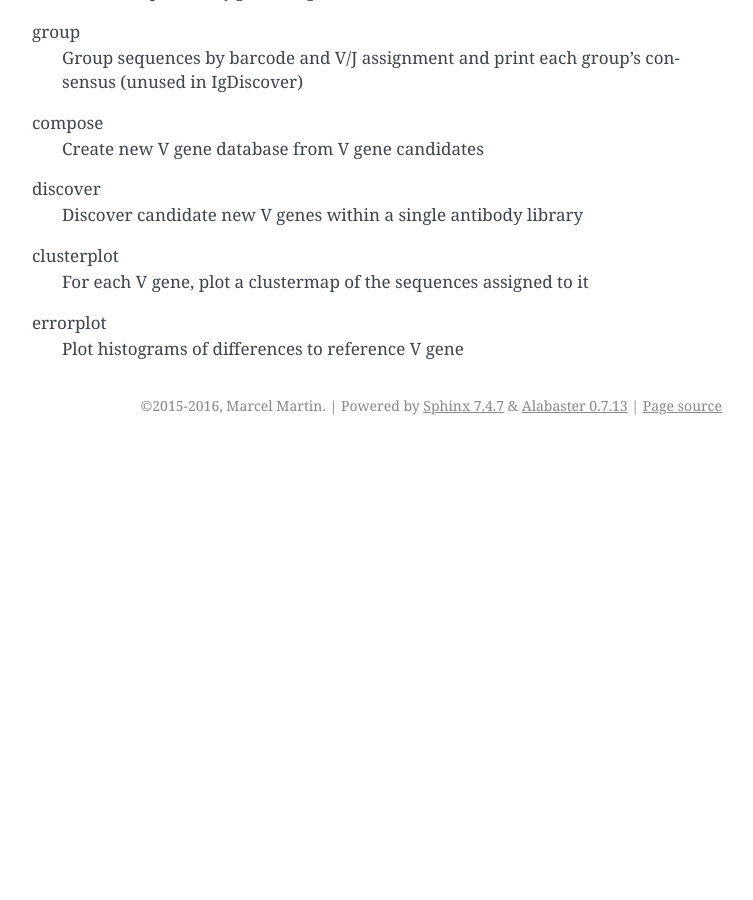
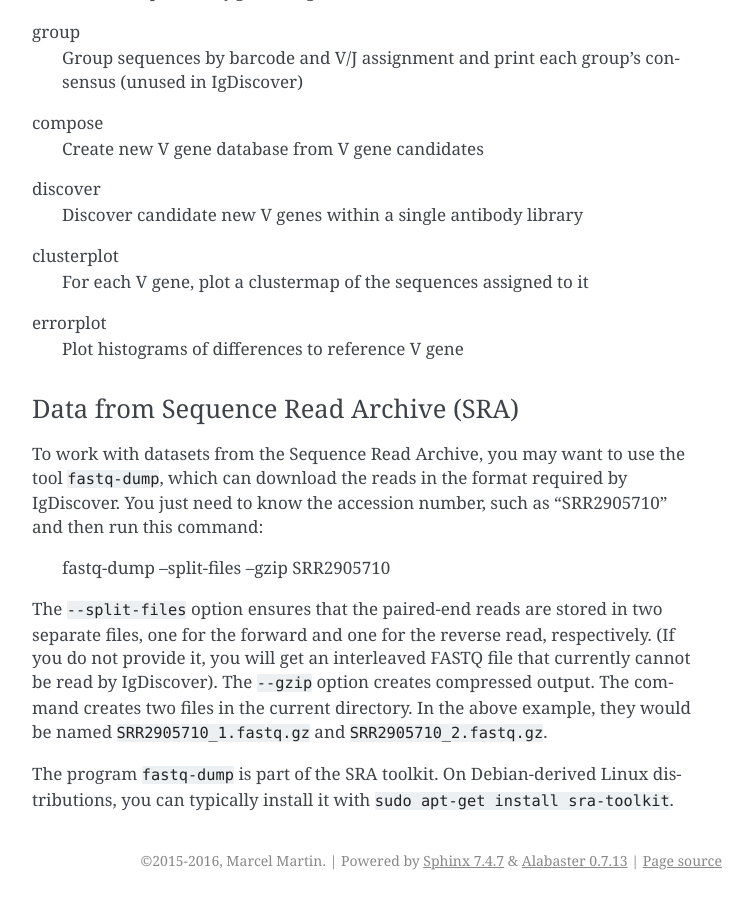
Before and after one commit to NBISweden/IgDiscover-legacy, a Sphinx documentation site: the page built from doc/guide.rst, in a window 1280 px wide and 900 px high, scrolled down 13212 px. Shown: the whole window, without its empty margins (388-1141 px from the left). Built offline with Sphinx 7.4.7, drawn with Linux system fonts in a browser that asks for light colours; before the commit the page ends 13657 px from its top, so only the background shows below that; some of the changed text lies outside the part shown.

Commit message:
Document how to work with data from the SRA

```diff
--- a/doc/guide.rst
+++ b/doc/guide.rst
@@ -551,3 +551,24 @@ clusterplot
 
 errorplot
     Plot histograms of differences to reference V gene
+
+
+Data from Sequence Read Archive (SRA)
+-------------------------------------
+
+To work with datasets from the Sequence Read Archive, you may want to use the
+tool ``fastq-dump``, which can download the reads in the format required by
+IgDiscover. You just need to know the accession number, such as “SRR2905710” and
+then run this command:
+
+    fastq-dump --split-files --gzip SRR2905710
+
+The ``--split-files`` option ensures that the paired-end reads are stored in two
+separate files, one for the forward and one for the reverse read, respectively.
+(If you do not provide it, you will get an interleaved FASTQ file that currently
+cannot be read by IgDiscover). The ``--gzip`` option creates compressed output.
+The command creates two files in the current directory. In the above example, they would be named ``SRR2905710_1.fastq.gz`` and ``SRR2905710_2.fastq.gz``.
+
+The program ``fastq-dump`` is part of the SRA toolkit. On Debian-derived
+Linux distributions, you can typically install it with ``sudo apt-get install
+sra-toolkit``.
```
